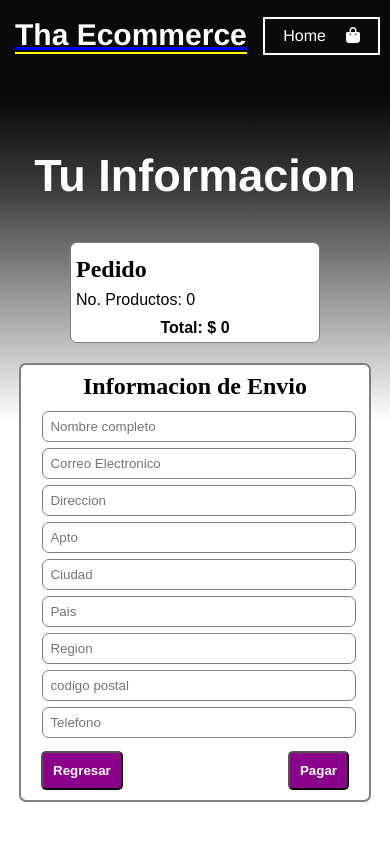
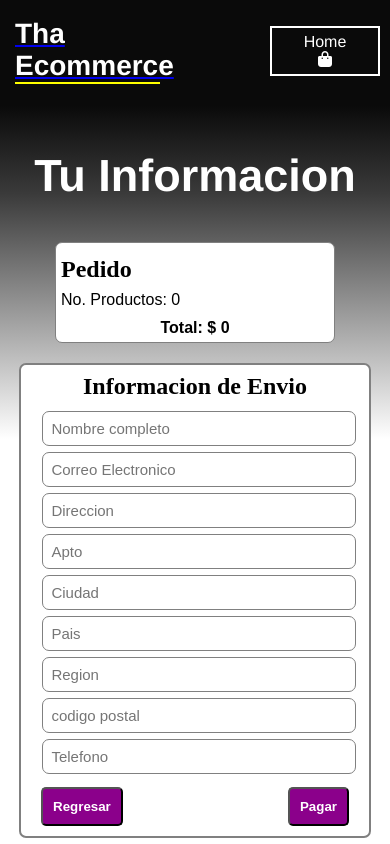
Before and after one commit to jamesrosas/tha-Ecommerce, a React app: page /checkout/information in a window 390 px wide. Shown: the top 844 px of the page. Built offline with nearby package versions, Linux system fonts and the light colour scheme.

Commit message:
hice cambios de estilos en el header para que se adadaptara mejor en mobile, y tambien cambie algunos estilos en la pagina de informacion en su formulario y lista de pedidos

```diff
--- a/src/styles/componentes/Header.css
+++ b/src/styles/componentes/Header.css
@@ -15,7 +15,8 @@
 }
 .header-title {
   font-family: 'Franklin Gothic Medium', 'Arial Narrow', Arial, sans-serif;
-  font-size: 30px;
+  font-size: 28px;
+  width: 145px;
   justify-self: flex-start;
   margin-left: 15px;
   border-bottom: 2px solid yellow;
@@ -28,7 +29,7 @@
   border: 2px white solid;
   transition: 350ms;
   position: relative;
-  padding: 8px;
+  padding: 8px 5px 8px 8px;
 }
 .header-nav:hover {
   border: 2px yellow solid;
@@ -61,5 +62,7 @@
 @media (max-width: 800px) {
   .header-nav {
     margin-right: 10px;
+    width: 110px;
+    padding: 5px;
   }
 }
--- a/src/styles/componentes/Information.css
+++ b/src/styles/componentes/Information.css
@@ -43,7 +43,8 @@
   width: 90%;
   caret-color: darkmagenta;
   border-radius: 7px;
-  padding: 7px;
+  padding: 8px;
+  font-size: 15px;
   margin: 3px 0 3px 8px;
   border: 1px solid grey;
   outline: none;
@@ -64,7 +65,7 @@
 }
 
 .pedido-box {
-  width: 250px;
+  width: 280px;
   border: 1px solid grey;
   height: fit-content;
   background: white;
--- a/src/styles/componentes/Payment.css
+++ b/src/styles/componentes/Payment.css
@@ -10,7 +10,7 @@
   flex-direction: column;
   font-family: 'Franklin Gothic Medium', 'Arial Narrow', Arial, sans-serif;
 }
-.payment-list{
+.payment-list {
   display: flex;
   /* justify-content: center;
   align-items: center; */
@@ -18,6 +18,6 @@
 
 .paypal-btn_container {
   width: 300px;
-  margin: 20px 10px;
+  margin: 30px 10px;
   z-index: 2;
 }
```
